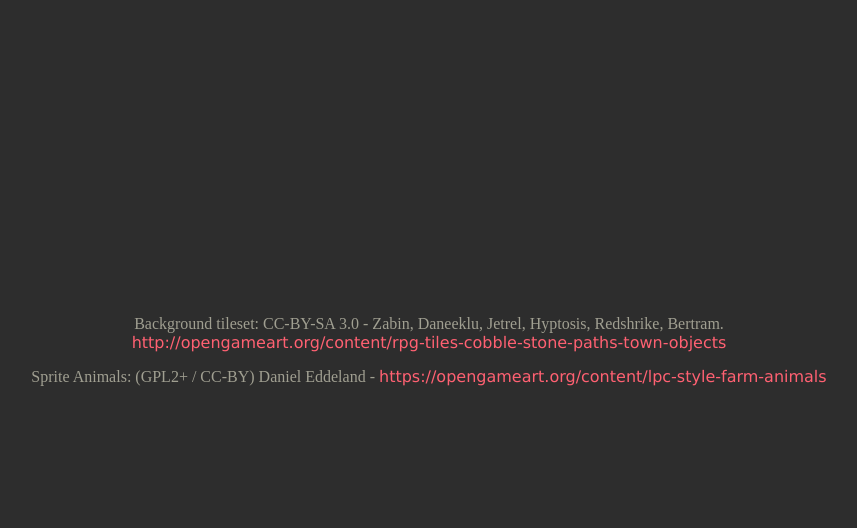
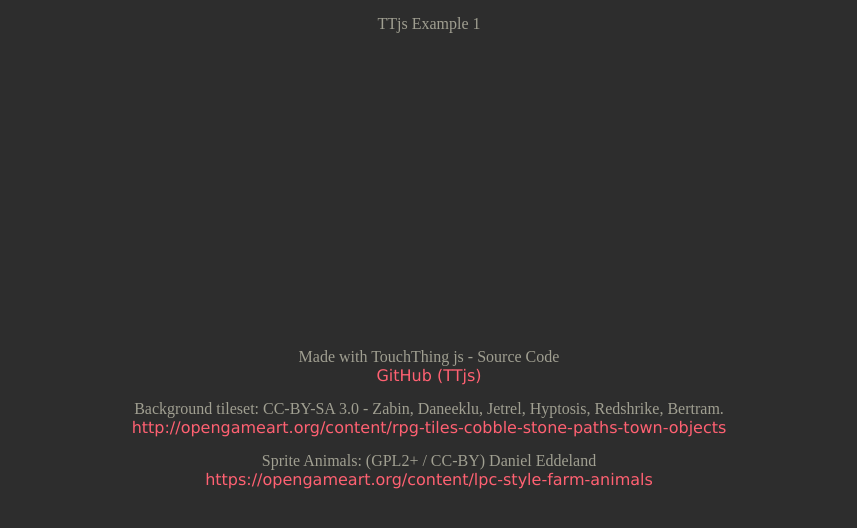
Before and after one commit to CSchnackenberg/ttjsexample1, a website with bundled scripts: page index_packed.html in a window 1280 px wide. Shown: the whole page, without its empty margins (211-1068 px from the left). Built offline with nearby package versions, Linux system fonts and the light colour scheme; files whose address does not match are found by name.

Commit message:
updated index_packed.html to match index.html

```diff
--- a/index_packed.html
+++ b/index_packed.html
@@ -20,6 +20,12 @@
         <link href="web/game.css" rel="stylesheet" type="text/css">
     </head>
     <body>
+        <div class="copyrights">
+            <div>
+                <span>TTjs Example 1</span>
+            </div>
+        </div>
+
         <div id="content">
             <canvas id="gfx" width="400" height="300"></canvas>
         </div>
@@ -28,10 +34,13 @@
 
         <div class="copyrights">
             <div>
-                Background tileset: CC-BY-SA 3.0 - Zabin, Daneeklu, Jetrel, Hyptosis, Redshrike, Bertram. <a href="http://opengameart.org/content/rpg-tiles-cobble-stone-paths-town-objects">http://opengameart.org/content/rpg-tiles-cobble-stone-paths-town-objects</a>
+                <span>Made with TouchThing js - Source Code</span><a target="_blank" href="https://github.com/CSchnackenberg/ttjsexample1">GitHub (TTjs)</a>
             </div>
             <div>
-                Sprite Animals: (GPL2+ / CC-BY) Daniel Eddeland - <a href="https://opengameart.org/content/lpc-style-farm-animals">https://opengameart.org/content/lpc-style-farm-animals</a>
+                <span>Background tileset: CC-BY-SA 3.0 - Zabin, Daneeklu, Jetrel, Hyptosis, Redshrike, Bertram.</span><a target="_blank" href="http://opengameart.org/content/rpg-tiles-cobble-stone-paths-town-objects">http://opengameart.org/content/rpg-tiles-cobble-stone-paths-town-objects</a>
+            </div>
+            <div>
+                <span>Sprite Animals: (GPL2+ / CC-BY) Daniel Eddeland </span><a target="_blank" href="https://opengameart.org/content/lpc-style-farm-animals">https://opengameart.org/content/lpc-style-farm-animals</a>
             </div>
         </div>
 
```
